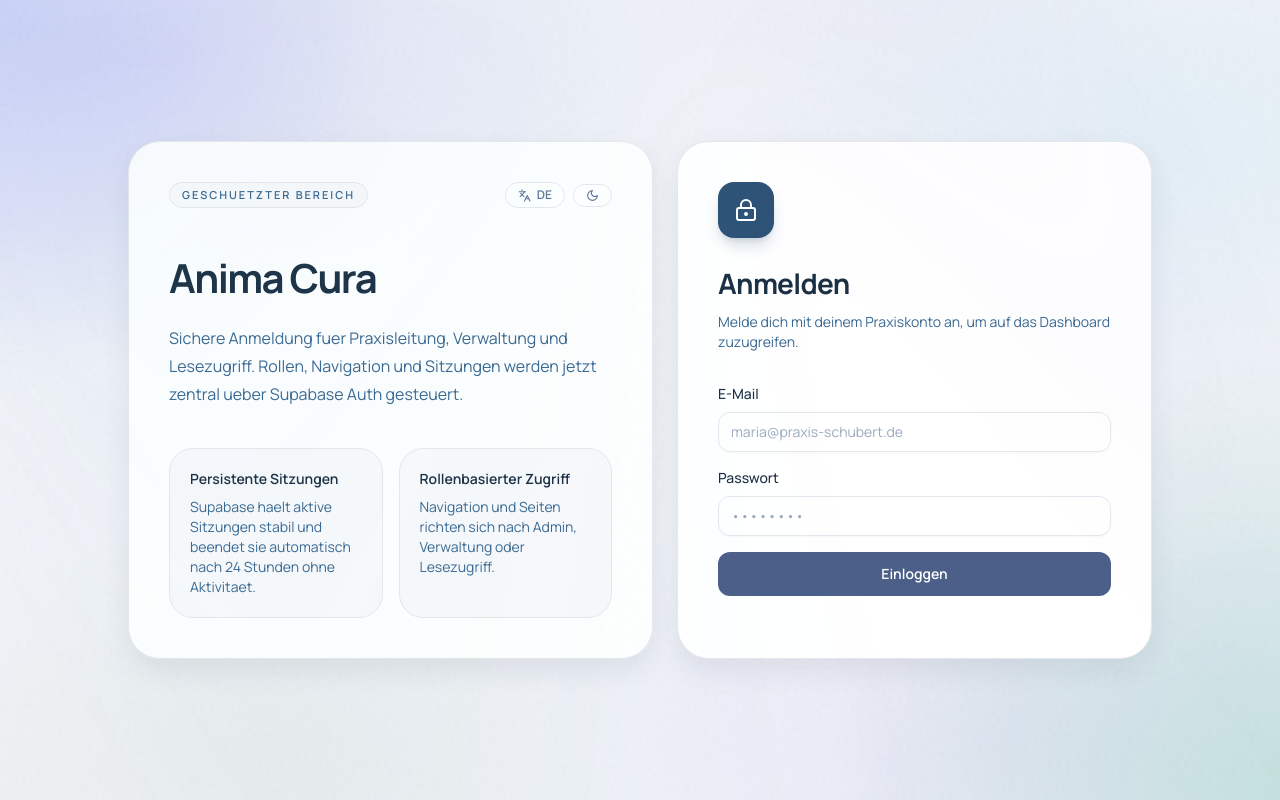
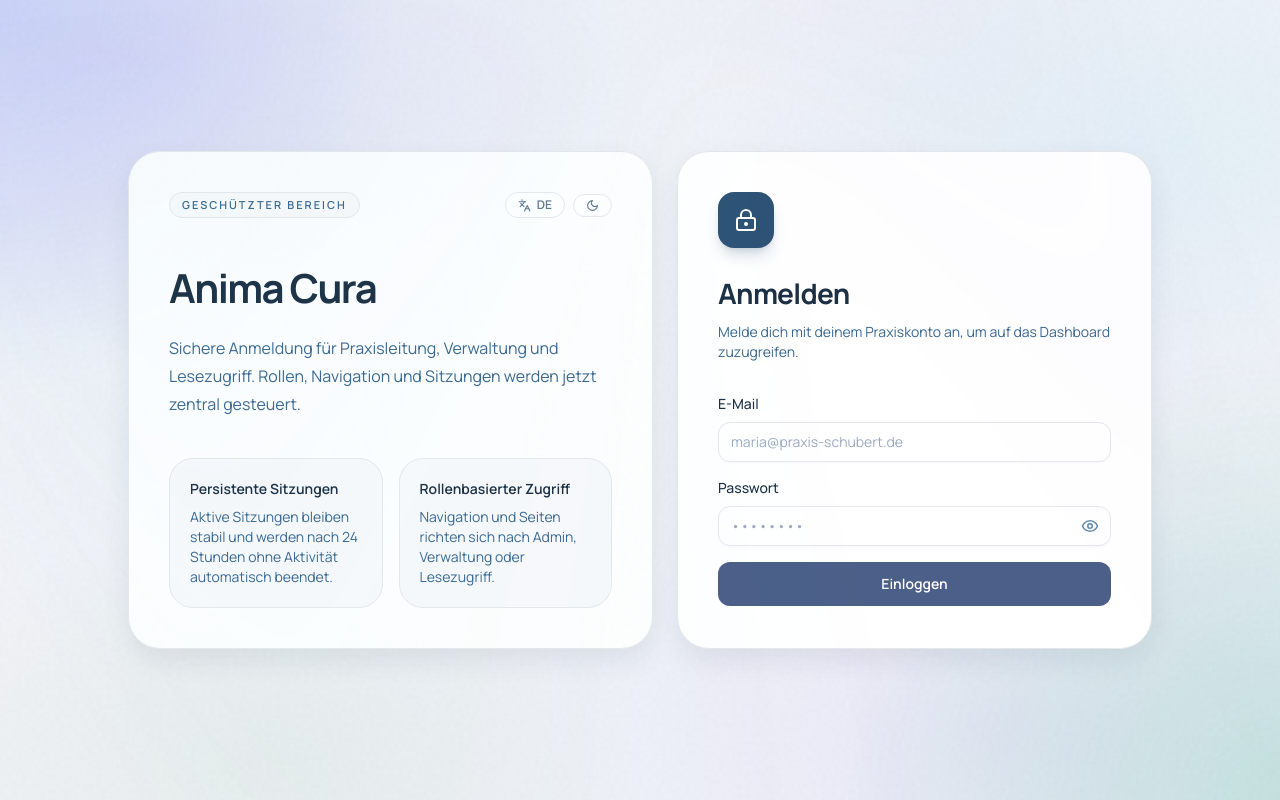
Before and after one commit to juanschu-bear/anima-cura, a Next.js app: page /login in a window 1280 px wide. Built offline with nearby package versions, Linux system fonts and the light colour scheme; no server answers.

Commit message:
Fix sidebar name, login page umlauts, password toggle

```diff
--- a/src/components/auth/LoginForm.tsx
+++ b/src/components/auth/LoginForm.tsx
@@ -2,7 +2,7 @@
 
 import { useEffect, useMemo, useState } from "react";
 import { useRouter, useSearchParams } from "next/navigation";
-import { Languages, Loader2, LockKeyhole, Moon, Sun } from "lucide-react";
+import { Eye, EyeOff, Languages, Loader2, LockKeyhole, Moon, Sun } from "lucide-react";
 import { createBrowserClient } from "@/lib/db/supabase";
 import { t } from "@/lib/i18n";
 import { useAppStore } from "@/hooks/useAppStore";
@@ -15,6 +15,7 @@
   const { locale, setLocale, setTheme, theme, toggleTheme } = useAppStore();
   const [email, setEmail] = useState("");
   const [password, setPassword] = useState("");
+  const [passwordVisible, setPasswordVisible] = useState(false);
   const [error, setError] = useState("");
   const [loading, setLoading] = useState(false);
   const isGerman = locale === "de";
@@ -192,15 +193,26 @@
                 <span className="mb-2 block text-sm font-medium">
                   {t("auth.password", locale)}
                 </span>
+                <div className="relative">
                   <input
-                  type="password"
+                    type={passwordVisible ? "text" : "password"}
                     autoComplete="current-password"
-                  className="input"
+                    className="input pr-11"
                     placeholder="••••••••"
                     value={password}
                     onChange={(event) => setPassword(event.target.value)}
                     required
                   />
+                  <button
+                    type="button"
+                    className="absolute right-3 top-1/2 -translate-y-1/2 text-praxis-400 transition-colors hover:text-praxis-600"
+                    onClick={() => setPasswordVisible((current) => !current)}
+                    title={passwordVisible ? t("auth.hidePassword", locale) : t("auth.showPassword", locale)}
+                    aria-label={passwordVisible ? t("auth.hidePassword", locale) : t("auth.showPassword", locale)}
+                  >
+                    {passwordVisible ? <EyeOff size={18} /> : <Eye size={18} />}
+                  </button>
+                </div>
               </label>
 
               {error && (
--- a/src/lib/auth.ts
+++ b/src/lib/auth.ts
@@ -7,6 +7,12 @@
   email: string;
   fullName: string;
   role: AppRole;
+}
+
+export interface UserProfileRecord {
+  display_name?: string | null;
+  full_name?: string | null;
+  role?: string | null;
 }
 
 export interface DefaultAuthUser {
@@ -67,7 +73,9 @@
 
 export function getUserFullName(user: Pick<User, "email" | "user_metadata"> | null | undefined): string {
   const fromMetadata =
-    typeof user?.user_metadata?.full_name === "string"
+    typeof user?.user_metadata?.display_name === "string"
+      ? user.user_metadata.display_name
+      : typeof user?.user_metadata?.full_name === "string"
       ? user.user_metadata.full_name
       : typeof user?.user_metadata?.name === "string"
       ? user.user_metadata.name
@@ -85,6 +93,17 @@
     fullName: getUserFullName(user),
     role: getUserRole(user) ?? "lesezugriff",
   };
+}
+
+export function getProfileDisplayName(profile: UserProfileRecord | null | undefined): string | null {
+  const value =
+    typeof profile?.display_name === "string" && profile.display_name.trim()
+      ? profile.display_name
+      : typeof profile?.full_name === "string" && profile.full_name.trim()
+      ? profile.full_name
+      : null;
+
+  return value ? value.trim() : null;
 }
 
 export function canAccessPath(role: AppRole, pathname: string): boolean {
--- a/src/lib/db/supabase-server.ts
+++ b/src/lib/db/supabase-server.ts
@@ -1,6 +1,12 @@
 import { cookies } from "next/headers";
 import { createServerClient as createSupabaseServerClient } from "@supabase/ssr";
-import { buildAuthenticatedAppUser, type AuthenticatedAppUser } from "@/lib/auth";
+import {
+  buildAuthenticatedAppUser,
+  extractAppRole,
+  getProfileDisplayName,
+  type AuthenticatedAppUser,
+  type UserProfileRecord,
+} from "@/lib/auth";
 
 type CookieMutation = {
   name: string;
@@ -39,5 +45,21 @@
     data: { user },
   } = await supabase.auth.getUser();
 
-  return user ? buildAuthenticatedAppUser(user) : null;
+  if (!user) return null;
+
+  const authUser = buildAuthenticatedAppUser(user);
+  const { data: profile } = await supabase
+    .from("user_profiles")
+    .select("display_name, full_name, role")
+    .eq("id", user.id)
+    .maybeSingle<UserProfileRecord>();
+
+  const displayName = getProfileDisplayName(profile);
+  const profileRole = extractAppRole(profile?.role);
+
+  return {
+    ...authUser,
+    fullName: displayName ?? authUser.fullName,
+    role: profileRole ?? authUser.role,
+  };
 }
--- a/src/lib/i18n.ts
+++ b/src/lib/i18n.ts
@@ -387,8 +387,8 @@
   "settings.matching": { de: "Matching", en: "Matching" },
   "settings.notifications": { de: "Benachrichtigungen", en: "Notifications" },
   "settings.userPerms": { de: "Benutzerrechte", en: "User permissions" },
-  "settings.authManagedUsers": { de: "Diese Standardkonten werden ueber Supabase Auth verwaltet und bei der Einrichtung angelegt.", en: "These default accounts are managed through Supabase Auth and created during setup." },
-  "settings.authManagedPassword": { de: "In Supabase Auth verwaltet", en: "Managed in Supabase Auth" },
+  "settings.authManagedUsers": { de: "Diese Standardkonten werden über die zentrale Benutzerverwaltung verwaltet und bei der Einrichtung angelegt.", en: "These default accounts are managed through the central user system and created during setup." },
+  "settings.authManagedPassword": { de: "In der Benutzerverwaltung gepflegt", en: "Managed in the user system" },
   "settings.accessAdmin": { de: "Voller Zugriff inklusive Einstellungen", en: "Full access including settings" },
   "settings.accessVerwaltung": { de: "Uebersicht, Zahlungen, Patienten, Raten, Mahnwesen, Quartal, Automationen, Import", en: "Overview, payments, patients, installments, dunning, quarterly, automations, import" },
   "settings.accessReadOnly": { de: "Nur Uebersicht, Patienten und Quartal", en: "Overview, patients, and quarterly only" },
@@ -763,25 +763,27 @@
   "header.logout": { de: "Abmelden", en: "Logout" },
 
   // ─── Auth ───────────────────────────────────────────────
-  "auth.protectedArea": { de: "Geschuetzter Bereich", en: "Protected area" },
+  "auth.protectedArea": { de: "Geschützter Bereich", en: "Protected area" },
   "auth.loginTitle": { de: "Anmelden", en: "Sign in" },
-  "auth.loginSubtitle": { de: "Sichere Anmeldung fuer Praxisleitung, Verwaltung und Lesezugriff. Rollen, Navigation und Sitzungen werden jetzt zentral ueber Supabase Auth gesteuert.", en: "Secure sign-in for practice management, office, and read-only access. Roles, navigation, and sessions are now centrally managed with Supabase Auth." },
+  "auth.loginSubtitle": { de: "Sichere Anmeldung für Praxisleitung, Verwaltung und Lesezugriff. Rollen, Navigation und Sitzungen werden jetzt zentral gesteuert.", en: "Secure sign-in for practice management, office, and read-only access. Roles, navigation, and sessions are now centrally managed." },
   "auth.loginIntro": { de: "Melde dich mit deinem Praxiskonto an, um auf das Dashboard zuzugreifen.", en: "Sign in with your practice account to access the dashboard." },
   "auth.email": { de: "E-Mail", en: "Email" },
   "auth.password": { de: "Passwort", en: "Password" },
   "auth.signIn": { de: "Einloggen", en: "Sign in" },
   "auth.signingIn": { de: "Melde an...", en: "Signing in..." },
-  "auth.invalidCredentials": { de: "Die Anmeldedaten sind ungueltig.", en: "The provided credentials are invalid." },
+  "auth.invalidCredentials": { de: "Die Anmeldedaten sind ungültig.", en: "The provided credentials are invalid." },
   "auth.loggedOut": { de: "Du wurdest erfolgreich abgemeldet.", en: "You have been logged out successfully." },
-  "auth.sessionExpired": { de: "Die Sitzung wurde nach 24 Stunden Inaktivitaet beendet. Bitte erneut anmelden.", en: "The session ended after 24 hours of inactivity. Please sign in again." },
+  "auth.sessionExpired": { de: "Die Sitzung wurde nach 24 Stunden Inaktivität beendet. Bitte erneut anmelden.", en: "The session ended after 24 hours of inactivity. Please sign in again." },
   "auth.secureSessions": { de: "Persistente Sitzungen", en: "Persistent sessions" },
-  "auth.secureSessionsBody": { de: "Supabase haelt aktive Sitzungen stabil und beendet sie automatisch nach 24 Stunden ohne Aktivitaet.", en: "Supabase keeps active sessions stable and automatically ends them after 24 hours without activity." },
+  "auth.secureSessionsBody": { de: "Aktive Sitzungen bleiben stabil und werden nach 24 Stunden ohne Aktivität automatisch beendet.", en: "Active sessions stay stable and are ended automatically after 24 hours without activity." },
   "auth.roleBasedAccess": { de: "Rollenbasierter Zugriff", en: "Role-based access" },
   "auth.roleBasedAccessBody": { de: "Navigation und Seiten richten sich nach Admin, Verwaltung oder Lesezugriff.", en: "Navigation and pages adapt to admin, office, or read-only access." },
   "auth.noPermissionTitle": { de: "Keine Berechtigung fuer diesen Bereich", en: "No permission for this area" },
   "auth.noPermissionBody": { de: "Dein Konto darf diese Seite nicht oeffnen. Nutze einen Bereich, der deiner Rolle zugeordnet ist.", en: "Your account is not allowed to open this page. Use an area assigned to your role instead." },
   "auth.backToAllowedArea": { de: "Zum erlaubten Bereich", en: "Go to allowed area" },
   "auth.readOnlyMode": { de: "Nur lesen", en: "Read-only" },
+  "auth.showPassword": { de: "Passwort anzeigen", en: "Show password" },
+  "auth.hidePassword": { de: "Passwort verbergen", en: "Hide password" },
 
   // ─── Workflow Seeds ─────────────────────────────────────
   "workflow.seedPaymentReminder": { de: "Zahlungserinnerung — 6 Tage", en: "Payment reminder — 6 days" },
```
Also changed, not shown: supabase/seed.ts (+17 -2 lines), 1 other file (tests, documents, lock files or other folders). Lines whose indentation alone changed are shown as unchanged.
